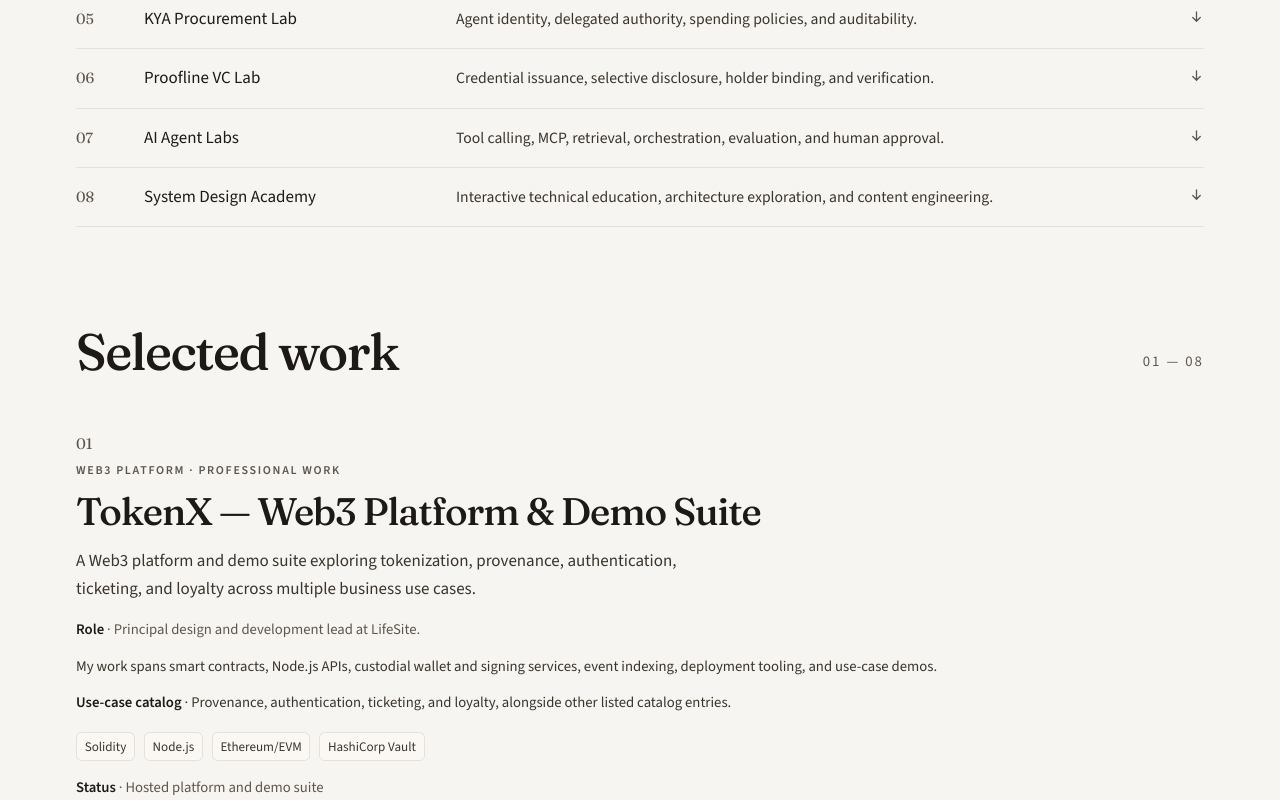
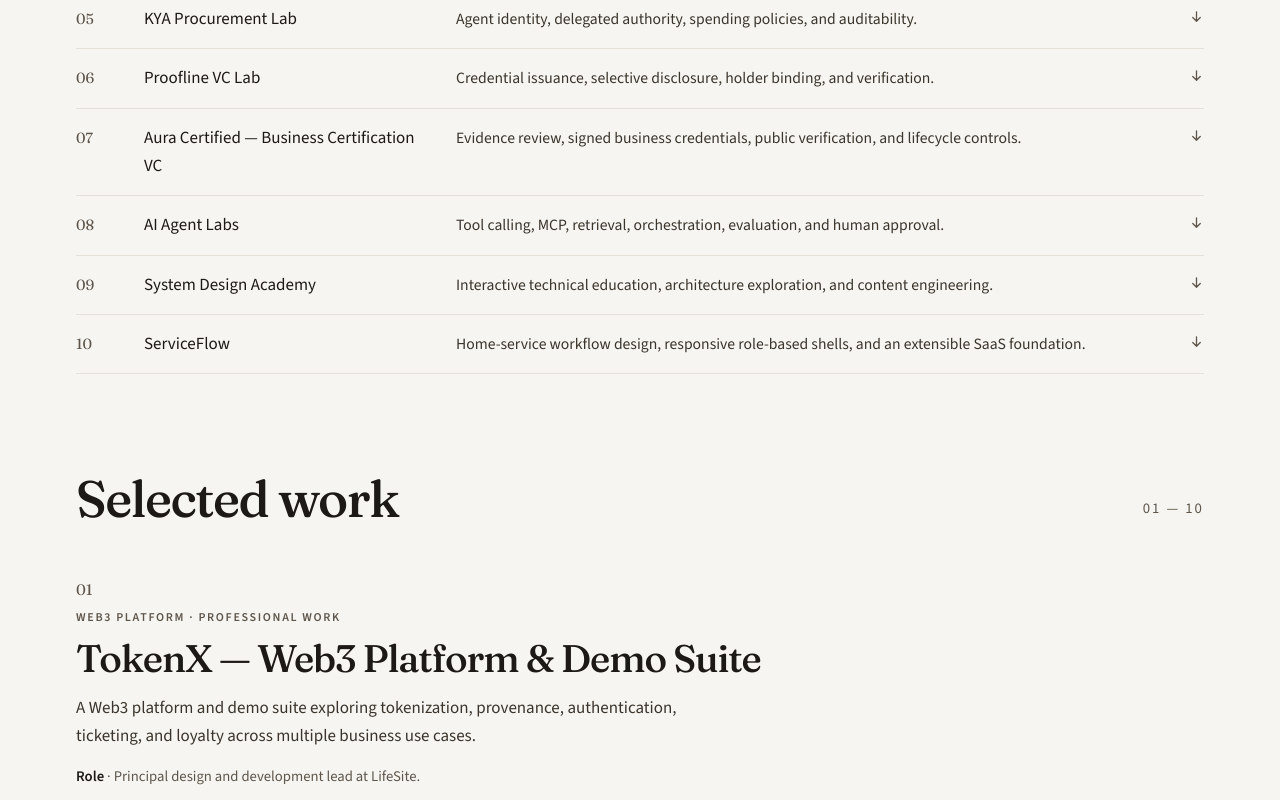
Before and after one commit to navrajesh/site, a Next.js app: page / in a window 1280 px wide. Shown: the part 1120-1920 px from the top of the page. Built offline with nearby package versions, Linux system fonts and the light colour scheme.

Commit message:
Add live demos to portfolio projects

```diff
--- a/app/globals.css
+++ b/app/globals.css
@@ -861,6 +861,12 @@
     linear-gradient(180deg, #f8f7f4 0%, #e7eef0 100%);
 }
 
+.preview-certified {
+  background:
+    radial-gradient(70% 70% at 100% 0%, rgba(217, 194, 136, 0.35), transparent 62%),
+    linear-gradient(180deg, #faf8f2 0%, #e9edf0 100%);
+}
+
 .preview-kya {
   background:
     linear-gradient(180deg, #f8f7f5 0%, #ece8f2 100%);
@@ -881,6 +887,12 @@
   background:
     radial-gradient(70% 60% at 0% 0%, rgba(255, 252, 248, 0.9), transparent 60%),
     linear-gradient(180deg, #fbf8f3 0%, #f0e7da 100%);
+}
+
+.preview-serviceflow {
+  background:
+    radial-gradient(75% 70% at 100% 100%, rgba(119, 180, 193, 0.28), transparent 62%),
+    linear-gradient(180deg, #f6f8f8 0%, #e3ecee 100%);
 }
 
 .specimen {
--- a/components/browser-frame.tsx
+++ b/components/browser-frame.tsx
@@ -15,7 +15,15 @@
     );
   }
 
-  if (tone === "tokenx" || tone === "aura" || tone === "kya" || tone === "proof" || tone === "labs") {
+  if (
+    tone === "tokenx" ||
+    tone === "aura" ||
+    tone === "certified" ||
+    tone === "kya" ||
+    tone === "proof" ||
+    tone === "labs" ||
+    tone === "serviceflow"
+  ) {
     return (
       <div className="nodes">
         <span className="node" />
--- a/components/project-showcase.tsx
+++ b/components/project-showcase.tsx
@@ -55,7 +55,7 @@
   const flagship = projects.filter((project) => project.flagship);
   const featured = projects.filter((project) => project.featured && !project.flagship);
   const supporting = projects.filter((project) => !project.featured);
-  const range = `${projects[0]?.number ?? "01"} — ${projects.at(-1)?.number ?? "08"}`;
+  const range = `${projects[0]?.number ?? "01"} — ${projects.at(-1)?.number ?? "10"}`;
 
   return (
     <section className="section" id="work" aria-labelledby="work-title">
--- a/content/site.ts
+++ b/content/site.ts
@@ -14,10 +14,12 @@
   | "gold"
   | "estate"
   | "aura"
+  | "certified"
   | "kya"
   | "proof"
   | "labs"
-  | "academy";
+  | "academy"
+  | "serviceflow";
 
 export type Project = {
   id: string;
@@ -226,8 +228,11 @@
       status: "Testnet proof of concept",
       featured: true,
       tone: "gold",
-      // Public demo stays unset while hosted admin actions are unauthenticated.
       links: [
+        {
+          href: "https://gold-tokenization.vercel.app",
+          label: "Live demo",
+        },
         {
           href: "https://github.com/navrajesh/uc-gold-tokenization",
           label: "Source",
@@ -261,8 +266,12 @@
       status: "Local blockchain demo",
       featured: true,
       tone: "estate",
-      // Private repository. A hosted frontend is not a public-chain demo.
-      links: [],
+      links: [
+        {
+          href: "https://raj-rwa-real-estate.vercel.app",
+          label: "Live demo",
+        },
+      ],
       image: {
         src: null,
         alt: "RWA Estate local ERC-3643 demonstration",
@@ -320,7 +329,12 @@
       status: "Authorization proof of concept",
       featured: false,
       tone: "kya",
-      links: [],
+      links: [
+        {
+          href: "https://kya-procurement-agent-poc-gold.vercel.app",
+          label: "Live demo",
+        },
+      ],
       image: {
         src: null,
         alt: "KYA Procurement Lab authorization trace",
@@ -349,7 +363,12 @@
       status: "Credential proof of concept",
       featured: false,
       tone: "proof",
-      links: [],
+      links: [
+        {
+          href: "https://vc-browser-poc.vercel.app",
+          label: "Live demo",
+        },
+      ],
       image: {
         src: null,
         alt: "Proofline issuer, wallet, and verifier flow",
@@ -360,9 +379,43 @@
       },
     },
     {
-      id: "ai-agent-labs",
+      id: "aura-certified",
       order: 7,
       number: "07",
+      title: "Aura Certified — Business Certification VC",
+      category: "Digital Identity / Verifiable Credentials",
+      tagline: "Turning verified evidence into public trust.",
+      description:
+        "A location-specific business certification proof of concept spanning private evidence review, weighted assessment, signed credentials, QR verification, and credential lifecycle controls.",
+      overviewSummary:
+        "Evidence review, signed business credentials, public verification, and lifecycle controls.",
+      notes: [
+        "All businesses, people, addresses, documents, and images are fictional demonstration data.",
+        "Phase 1 uses JOSE Ed25519 signatures and W3C-style credentials; no blockchain is used.",
+      ],
+      technologies: ["Next.js", "Postgres", "Drizzle", "JOSE/Ed25519"],
+      status: "Phase 1 proof of concept",
+      featured: false,
+      tone: "certified",
+      links: [
+        {
+          href: "https://aura-certified-vc-murex.vercel.app",
+          label: "Live demo",
+        },
+      ],
+      image: {
+        src: null,
+        alt: "Aura Certified evidence review and credential verification flow",
+      },
+      placeholder: {
+        kicker: "Phase 1 proof of concept",
+        marks: ["Evidence", "Credential", "Verify"],
+      },
+    },
+    {
+      id: "ai-agent-labs",
+      order: 8,
+      number: "08",
       title: "AI Agent Labs",
       category: "AI Engineering / Interactive Learning",
       tagline: "From tool calls to reliable workflows.",
@@ -378,8 +431,12 @@
       status: "Labs + browser simulations",
       featured: false,
       tone: "labs",
-      // Private repository. No hosted URL is configured.
-      links: [],
+      links: [
+        {
+          href: "https://ai-agent-labs.vercel.app",
+          label: "Live demo",
+        },
+      ],
       image: {
         src: null,
         alt: "AI Agent Labs simulation playground",
@@ -391,8 +448,8 @@
     },
     {
       id: "system-design-academy",
-      order: 8,
-      number: "08",
+      order: 9,
+      number: "09",
       title: "System Design Academy",
       category: "System Design / Interactive Learning",
       tagline: "Making complex systems tangible.",
@@ -411,7 +468,7 @@
       links: [
         {
           href: "https://system-design-academy-lemon.vercel.app",
-          label: "View project",
+          label: "Live demo",
         },
         {
           href: "https://github.com/navrajesh/system-design-academy",
@@ -427,5 +484,39 @@
         marks: ["Lessons", "Matrices", "Failures"],
       },
     },
+    {
+      id: "serviceflow",
+      order: 10,
+      number: "10",
+      title: "ServiceFlow",
+      category: "SaaS / Field Service Operations",
+      tagline: "One operational thread from booking to invoice.",
+      description:
+        "A production-style portfolio foundation for fictional home-service operations, with responsive marketing and role-specific customer, technician, and administrator shells.",
+      overviewSummary:
+        "Home-service workflow design, responsive role-based shells, and an extensible SaaS foundation.",
+      notes: [
+        "All people, addresses, appointments, payments, invoices, and messages are fictional.",
+        "The current deployment is a foundation: authentication, persistence, booking, payments, and operational workflows remain planned milestones.",
+      ],
+      technologies: ["Next.js", "TypeScript", "Tailwind CSS", "Playwright"],
+      status: "Foundation prototype",
+      featured: false,
+      tone: "serviceflow",
+      links: [
+        {
+          href: "https://service-flow-raj.vercel.app",
+          label: "Live demo",
+        },
+      ],
+      image: {
+        src: null,
+        alt: "ServiceFlow marketing page and role-specific portal shells",
+      },
+      placeholder: {
+        kicker: "Fictional operations demo",
+        marks: ["Booking", "Dispatch", "Invoice"],
+      },
+    },
   ],
 };
--- a/scripts/check-content.mjs
+++ b/scripts/check-content.mjs
@@ -24,8 +24,10 @@
   "AURA — Patient Reactivation OS",
   "KYA Procurement Lab",
   "Proofline VC Lab",
+  "Aura Certified — Business Certification VC",
   "AI Agent Labs",
   "System Design Academy",
+  "ServiceFlow",
 ];
 
 let cursor = -1;
@@ -46,7 +48,14 @@
   "Principal design and development lead at LifeSite.",
   "https://github.com/navrajesh/uc-gold-tokenization",
   "https://github.com/navrajesh/system-design-academy",
+  "https://gold-tokenization.vercel.app",
+  "https://raj-rwa-real-estate.vercel.app",
+  "https://kya-procurement-agent-poc-gold.vercel.app",
+  "https://vc-browser-poc.vercel.app",
+  "https://aura-certified-vc-murex.vercel.app",
+  "https://ai-agent-labs.vercel.app",
   "https://system-design-academy-lemon.vercel.app",
+  "https://service-flow-raj.vercel.app",
   "not the official T-REX suite",
   "Not audited, and not custody of physical gold.",
   "local Hardhat chain 31337",
@@ -75,10 +84,7 @@
 
 [
   "LangChain",
-  "ServiceFlow",
-  "gold-tokenization.vercel.app",
   "uc-gold-tokenization-ten.vercel.app",
-  "raj-rwa-real-estate.vercel.app",
   "rwa-real-estate-sigma.vercel.app",
   "navrajesh/rwa-real-estate",
   "navrajesh/AI-Learn-Concepts",
@@ -104,7 +110,7 @@
 }
 
 const imageSources = [...source.matchAll(/src:\s*(null|"[^"]+")/g)].map((match) => match[1]);
-if (imageSources.length < 8) {
+if (imageSources.length < 10) {
   failures.push("Expected an image src for each project");
 }
 
```
